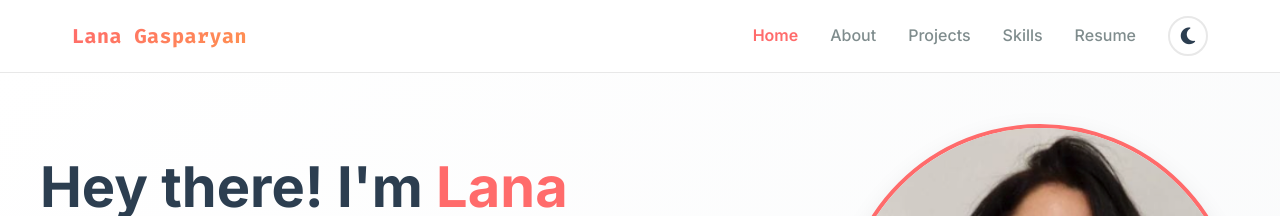
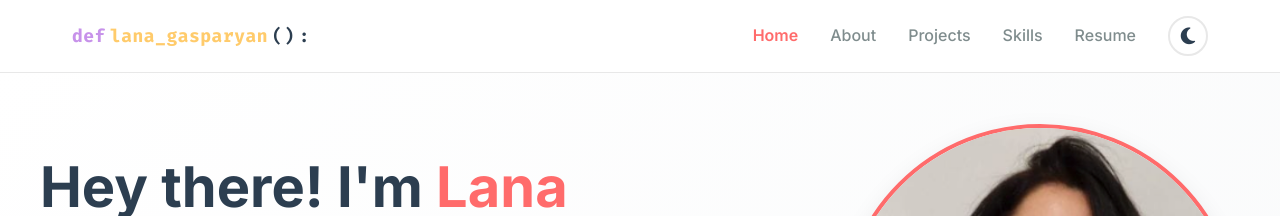
Before and after one commit to lanagasparyan/lanagasparyan.github.io, a Jekyll site: the page built from index.markdown, in a window 1280 px wide. Shown: the top 216 px of the page. Built offline with Jekyll 4.4.1, drawn with Linux system fonts in a browser that asks for light colours.

Commit message:
refactor: redesign logo as Python function with syntax highlighting
- Change logo from gradient text to Python code style: def lana_gasparyan():
- Apply syntax highlighting colors:
  - Purple (#C792EA) for 'def' keyword
  - Yellow (#FFCB6B) for function name
  - Default text color for brackets and colon
- Use Fira Code monospace font for authentic code appearance
- Add subtle lift effect on hover instead of gradient shift
- Works in both light and dark modes

Logo now looks like actual Python code with IDE-style syntax highlighting

🤖 Generated with [Claude Code](https://claude.com/claude-code)

Co-Authored-By: Claude <noreply@anthropic.com>

```diff
--- a/_includes/navigation.html
+++ b/_includes/navigation.html
@@ -1,7 +1,9 @@
 <!-- Modern Navigation Component -->
 <nav class="nav-header">
     <div class="nav-container">
-        <a href="{{ '/' | relative_url }}" class="nav-logo">Lana Gasparyan</a>
+        <a href="{{ '/' | relative_url }}" class="nav-logo">
+            <span class="code-keyword">def</span> <span class="code-function">lana_gasparyan</span><span class="code-bracket">()</span><span class="code-punctuation">:</span>
+        </a>
 
         <button class="hamburger" id="hamburger" aria-label="Toggle menu">
             <span></span>
--- a/_sass/_navigation.scss
+++ b/_sass/_navigation.scss
@@ -26,28 +26,50 @@
 }
 
 .nav-logo {
-    font-size: 1.25rem;
-    font-weight: 800;
+    font-size: 1.125rem;
+    font-weight: 600;
     font-family: 'Fira Code', 'Source Code Pro', 'Roboto Mono', 'JetBrains Mono', monospace;
     letter-spacing: 0.5px;
     text-decoration: none;
-    background: linear-gradient(135deg, #FF6B6B 0%, #FF8E53 50%, #FFB088 100%);
-    -webkit-background-clip: text;
-    -webkit-text-fill-color: transparent;
-    background-clip: text;
-    background-size: 200% auto;
     transition: all 0.3s ease;
+    display: flex;
+    align-items: center;
+    gap: 0.25rem;
 
     &:hover {
-        background-position: right center;
-        transform: scale(1.05);
+        transform: translateY(-2px);
+    }
+
+    // Python syntax highlighting
+    .code-keyword {
+        color: #C792EA; // Purple for 'def'
+        font-weight: 700;
+    }
+
+    .code-function {
+        color: #FFCB6B; // Yellow for function name
+        font-weight: 700;
+    }
+
+    .code-bracket,
+    .code-punctuation {
+        color: var(--text-primary);
     }
 }
 
-// Fallback for browsers that don't support background-clip
-@supports not (background-clip: text) {
-    .nav-logo {
-        color: var(--accent);
+// Dark mode adjustments for better contrast
+[data-theme="dark"] .nav-logo {
+    .code-keyword {
+        color: #C792EA;
+    }
+
+    .code-function {
+        color: #FFCB6B;
+    }
+
+    .code-bracket,
+    .code-punctuation {
+        color: var(--text-primary);
     }
 }
 
```
